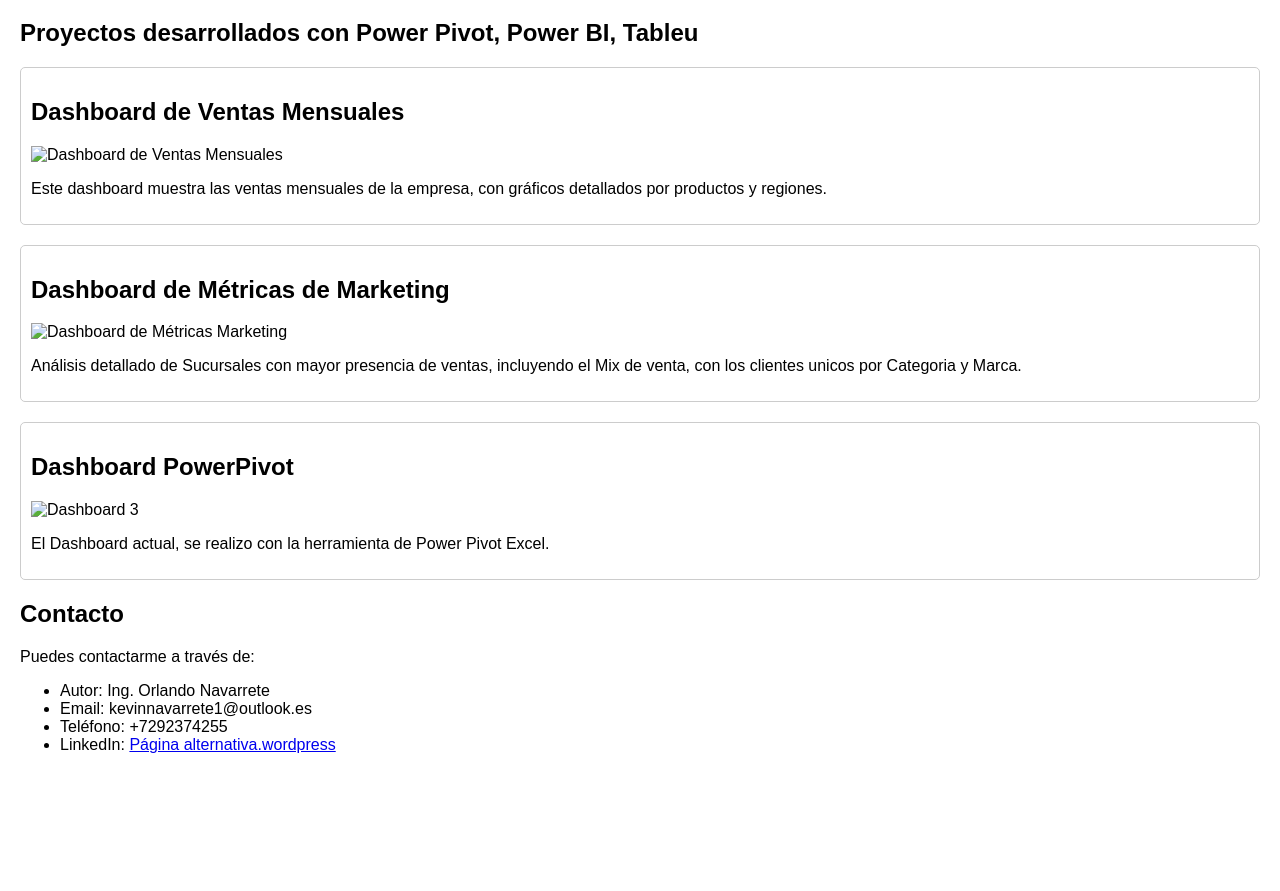
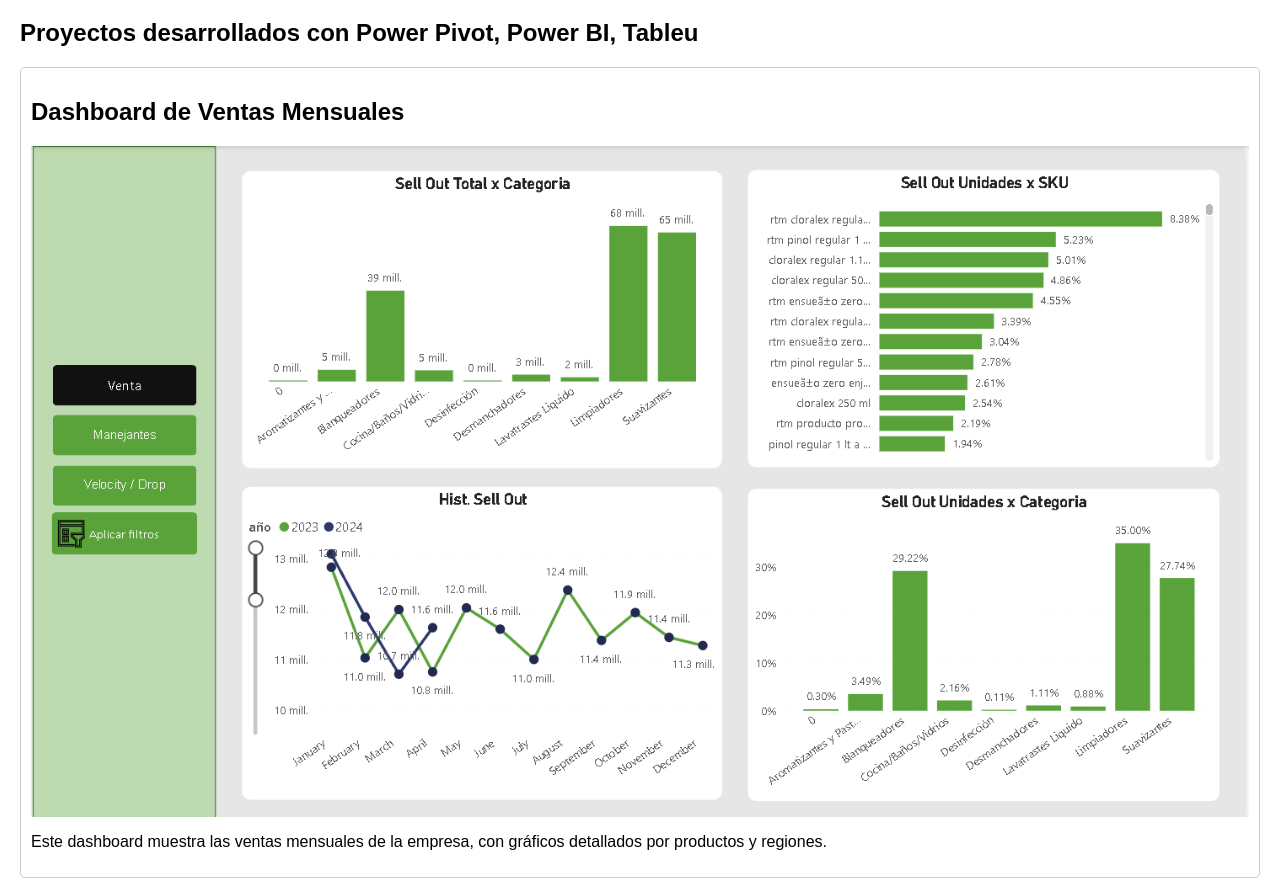
Before and after one commit to Orlando2023-code/vscode, a plain HTML site: page index.html in a window 1280 px wide. Shown: the part 61-952 px from the top of the page. Before the commit the page ends 835 px from the top, so only its background shows below. Drawn offline with Linux system fonts and the light colour scheme; files whose address does not match are found by name.

Commit message:
dasboardsBETKON

```diff
--- a/index.html
+++ b/index.html
@@ -31,21 +31,21 @@
     <!-- Primer dashboard -->
     <div class="dashboard">
         <h2>Dashboard de Ventas Mensuales</h2>
-        <img src="C:\Users\Operador\Downloads\imagen1.png" alt="Dashboard de Ventas Mensuales">
+        <img src="C:\Users\Operador\Downloads\vscode\imagen1.png" alt="Dashboard de Ventas Mensuales">
         <p>Este dashboard muestra las ventas mensuales de la empresa, con gráficos detallados por productos y regiones.</p>
     </div>
 
     <!-- Segundo dashboard -->
     <div class="dashboard">
         <h2>Dashboard de Métricas de Marketing</h2>
-        <img src="C:\Users\Operador\Downloads\imagen2.png" alt="Dashboard de Métricas Marketing">
+        <img src="C:\Users\Operador\Downloads\vscode\imagen2.png" alt="Dashboard de Métricas Marketing">
         <p>Análisis detallado de Sucursales con mayor presencia de ventas, incluyendo el Mix de venta</em>, con los clientes unicos por Categoria y Marca.</p>
     </div>
 
     <!-- Tercer dashboard -->
     <div class="dashboard">
         <h2>Dashboard PowerPivot</h2>
-        <img src="C:\Users\Operador\Downloads\imagen3.png" alt="Dashboard 3">
+        <img src="C:\Users\Operador\Downloads\vscode\imagen3.png" alt="Dashboard 3">
         <p>El Dashboard actual, se realizo con la herramienta de Power Pivot Excel.</p>
     </div>
 
@@ -57,7 +57,7 @@
             <li>Autor: Ing. Orlando Navarrete</li>
             <li>Email: kevinnavarrete1@outlook.es</li>
             <li>Teléfono: +7292374255</li>
-            <li>LinkedIn: <a href="https://dashboard80.wordpress.com/" target="_blank">Página alternativa.wordpress</a></li>
+            <li>Segunda Página: <a href="https://dashboard80.wordpress.com/" target="_blank">Página alternativa.wordpress</a></li>
         </ul>
     </div>
 </body>
```
Also changed, not shown: imagen1.png (added), imagen2.png (added), imagen3.png (added).
